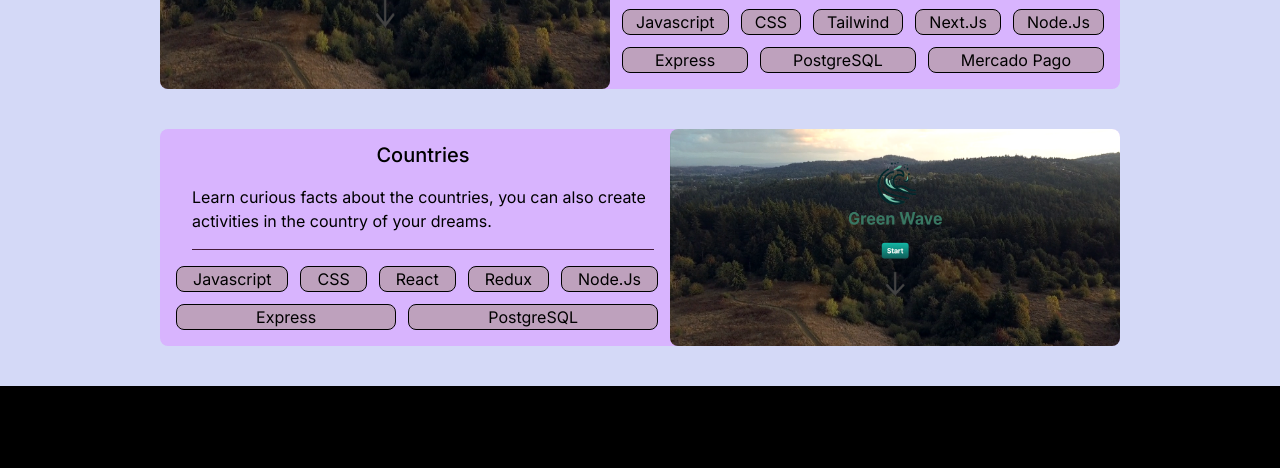
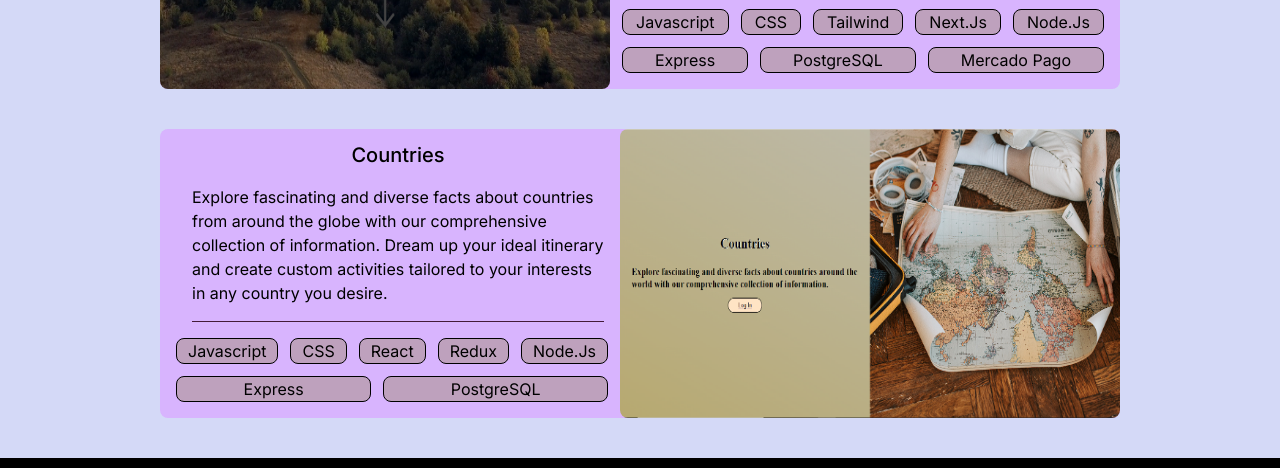
Before and after one commit to MLucasDelgado/Portfolio, a Next.js app: page / in a window 1280 px wide. Shown: the part 1860-2328 px from the top of the page. Built offline with nearby package versions, Linux system fonts and the light colour scheme.

Commit message:
agregando links

```diff
--- a/app/page.js
+++ b/app/page.js
@@ -117,11 +117,11 @@ export default function Home() {
             </section>
           </a>
 
-          <a target='blank' href=''>
-            <section className='flex flex-row w-3/4 bg-purple-300 mx-auto rounded-lg pl-4 m-10'>
+          <a target='blank' href='https://countries-front-311fnt2ra-mlucasdelgados-projects.vercel.app/'>
+            <section className='flex flex-row w-3/4 bg-purple-300 mx-auto rounded-lg pl-4 m-10' >
               <section className='flex flex-col w-full'>
                 <h2 className='text-center text-xl font-medium mt-3'>Countries</h2>
-                <p className='m-4 text-start pb-4' style={{ borderBottom: '1px solid #431A38' }}>Learn curious facts about the countries, you can also create activities in the country of your dreams.</p>
+                <p className='m-4 text-start pb-4' style={{ borderBottom: '1px solid #431A38' }}>Explore fascinating and diverse facts about countries from around the globe with our comprehensive collection of information. Dream up your ideal itinerary and create custom activities tailored to your interests in any country you desire.</p>
                 <article className='flex flex-col lg:flex-row lg:flex-wrap gap-3 mr-3 mb-4'>
                   <p className='flex-auto text-center bg-tecnologia rounded-lg px-2' style={{ border: '1px solid black' }}>Javascript</p>
                   <p className='flex-auto text-center bg-tecnologia rounded-lg px-2' style={{ border: '1px solid black' }}>CSS</p>
@@ -133,7 +133,7 @@ export default function Home() {
 
                 </article>
               </section>
-              <Image src="/green.png" alt="logo green wave" width={450} height={500}
+              <Image src="/countries.png" alt="logo green wave" width={500} height={500}
                 style={{ borderRadius: '0.5rem 0.5rem' }}
               />
             </section>
```
Also changed, not shown: public/countries.png (added).
